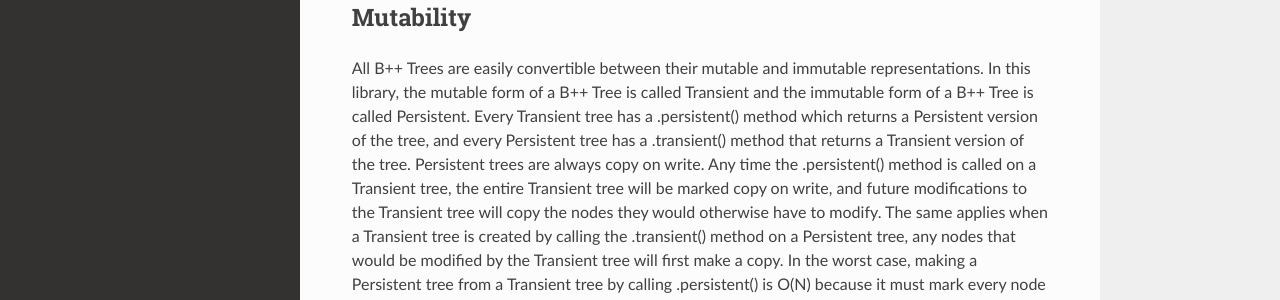
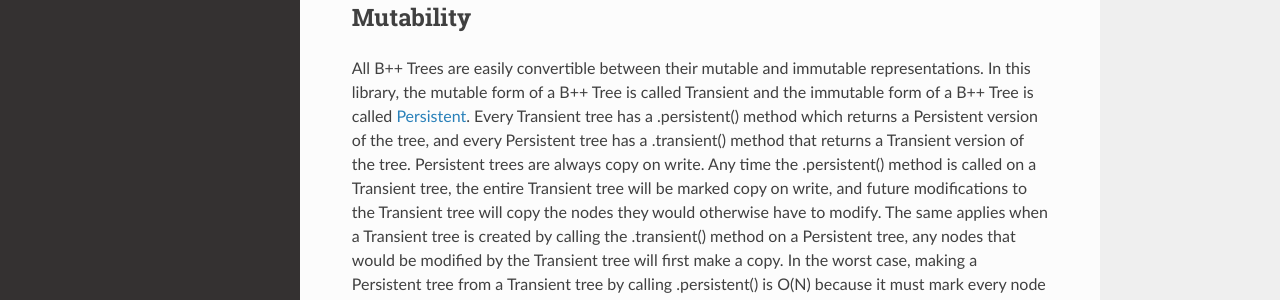
Before and after one commit to jeffplaisance/BppTree, a Sphinx documentation site: the page built from docs/index.rst, in a window 1280 px wide and 900 px high, scrolled down 412 px. Shown: the part 199-499 px from the top of the window. Built offline with Sphinx 7.4.7 and the Read the Docs theme 2.0.0, drawn with Linux system fonts in a browser that asks for light colours; part of the change alters nothing that is shown; some of the changed text lies outside the part shown.

```diff
--- a/docs/index.rst
+++ b/docs/index.rst
@@ -33,7 +33,8 @@ Mutability
 --------------
 
 All B++ Trees are easily convertible between their mutable and immutable representations. In this library, the mutable
-form of a B++ Tree is called Transient and the immutable form of a B++ Tree is called Persistent. Every Transient tree
+form of a B++ Tree is called Transient and the immutable form of a B++ Tree is called
+`Persistent <https://en.wikipedia.org/wiki/Persistent_data_structure>`_. Every Transient tree
 has a .persistent() method which returns a Persistent version of the tree, and every Persistent tree has a .transient()
 method that returns a Transient version of the tree. Persistent trees are always copy on write. Any time the
 .persistent() method is called on a Transient tree, the entire Transient tree will be marked copy on write, and future
```
